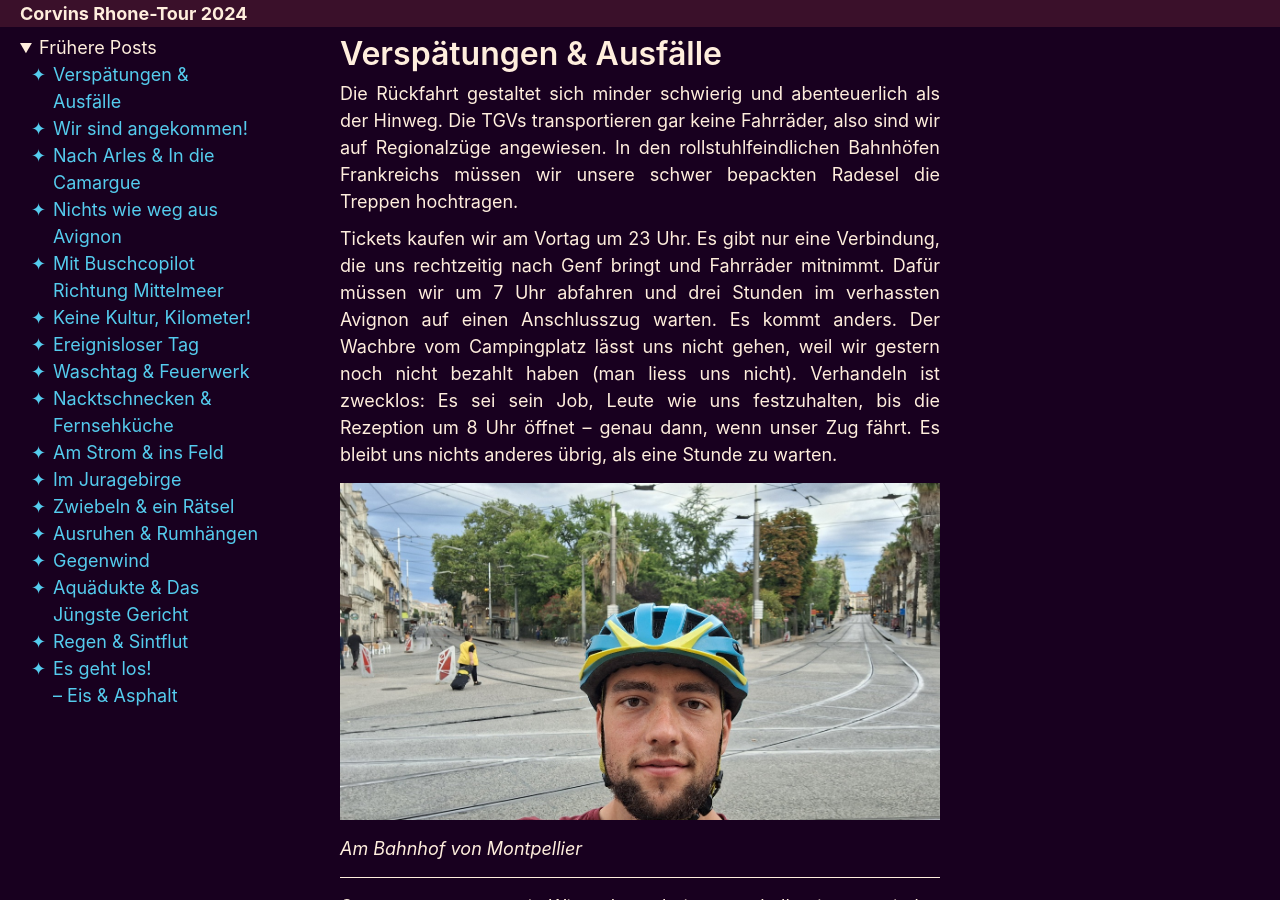
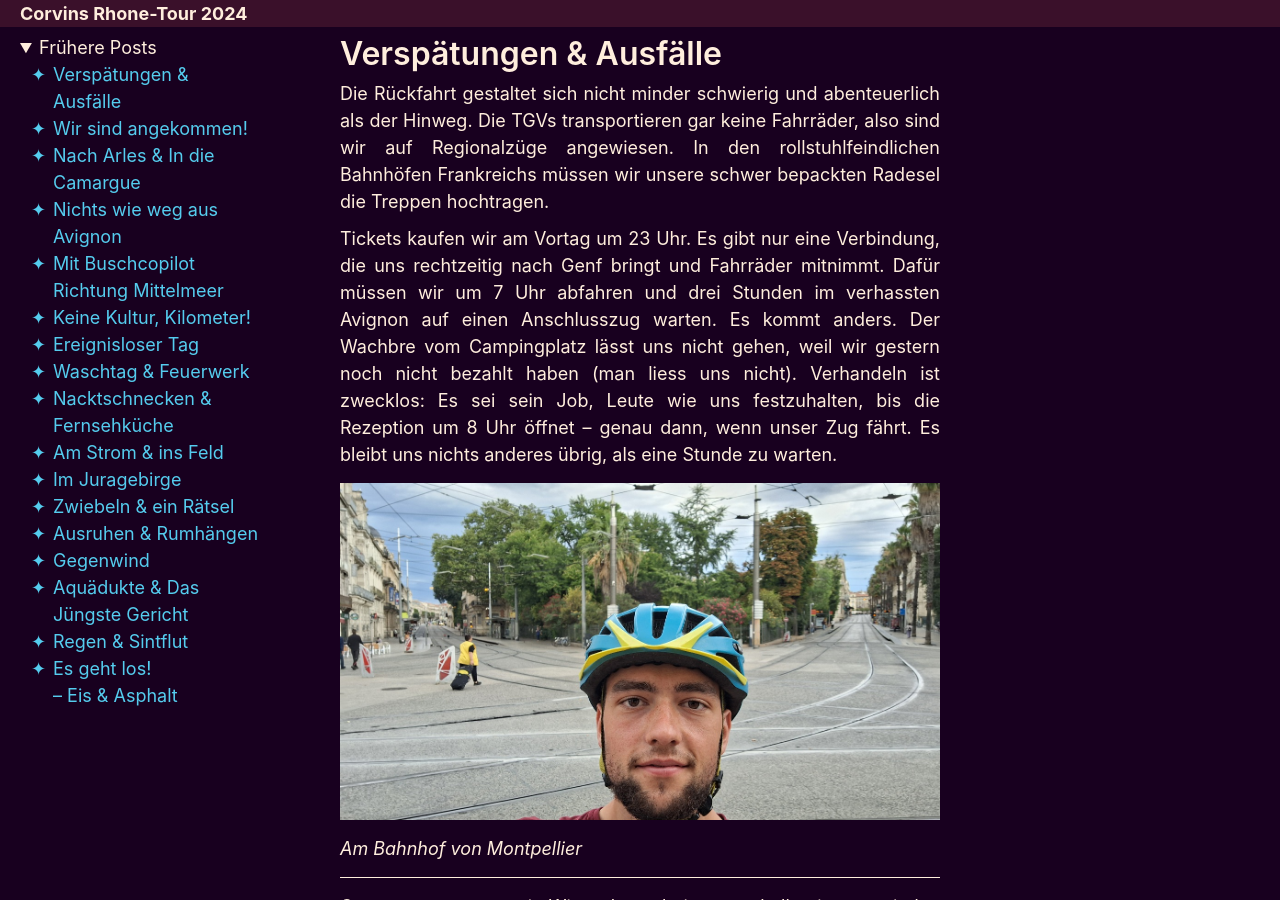
Before and after one commit to corvinjs/rhone2024, a Jekyll site: the page built from _posts/2024-07-21-Erlebnisse.md, in a window 1280 px wide and 900 px high. Built offline with Jekyll 4.4.1, drawn with Linux system fonts in a browser that asks for light colours; some of the changed text lies outside the part shown.

Commit message:
Minor changes in Heimfahrt

```diff
--- a/_posts/2024-07-21-Erlebnisse.md
+++ b/_posts/2024-07-21-Erlebnisse.md
@@ -3,7 +3,7 @@
 layout: post
 permalink: /:short_month-:day:output_ext
 ---
-Die Rückfahrt gestaltet sich minder schwierig und abenteuerlich als der Hinweg. Die TGVs transportieren gar keine Fahrräder, also sind wir auf Regionalzüge angewiesen. In den rollstuhlfeindlichen Bahnhöfen Frankreichs müssen wir unsere schwer bepackten Radesel die Treppen hochtragen.
+Die Rückfahrt gestaltet sich nicht minder schwierig und abenteuerlich als der Hinweg. Die TGVs transportieren gar keine Fahrräder, also sind wir auf Regionalzüge angewiesen. In den rollstuhlfeindlichen Bahnhöfen Frankreichs müssen wir unsere schwer bepackten Radesel die Treppen hochtragen.
 
 Tickets kaufen wir am Vortag um 23 Uhr. Es gibt nur eine Verbindung, die uns rechtzeitig nach Genf bringt und Fahrräder mitnimmt. Dafür müssen wir um 7 Uhr abfahren und drei Stunden im verhassten Avignon auf einen Anschlusszug warten. Es kommt anders. Der Wachbre vom Campingplatz lässt uns nicht gehen, weil wir gestern noch nicht bezahlt haben (man liess uns nicht). Verhandeln ist zwecklos: Es sei sein Job, Leute wie uns festzuhalten, bis die Rezeption um 8 Uhr öffnet – genau dann, wenn unser Zug fährt. Es bleibt uns nichts anderes übrig, als eine Stunde zu warten.
 ![](assets/20240721_090558.jpg)
```
Also changed, not shown: other parts of _posts/2024-07-21-Erlebnisse.md (+1 -1 lines), _drafts/Rückblick.md (+3 -1 lines).
